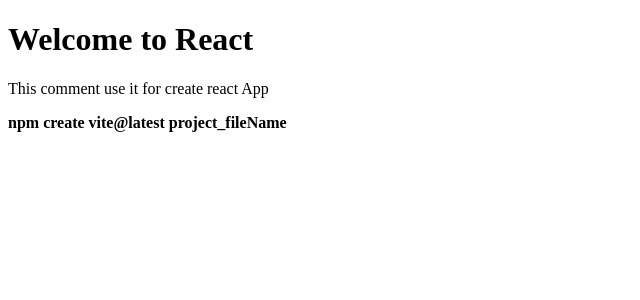
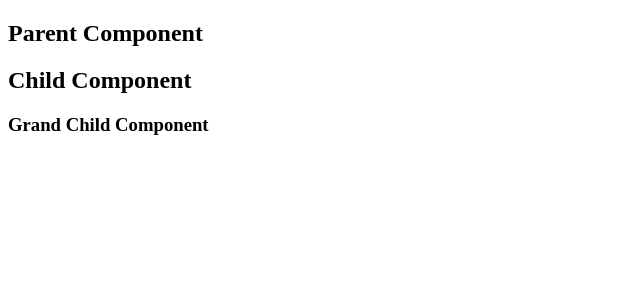
Before and after one commit to vinoth9598/reactTopics, a React (Vite) app: page / in a window 1280 px wide. Shown: the top 300 px of the page, without its empty margins (0-640 px from the left). Built offline with nearby package versions, Linux system fonts and the light colour scheme.

Commit message:
prop drilling

```diff
--- a/src/App.jsx
+++ b/src/App.jsx
@@ -1,12 +1,31 @@
 
 import React from "react" ;
 
+function GrandChildComponent({data}){
+  console.log(`from grand child component : ${data}`);
+  return (
+    <div>
+      <h3>Grand Child Component</h3>
+    </div>
+  )
+}
+
+function ChildComponent ({data}){
+  console.log(data);
+  return (
+    <div>
+      <h2>Child Component</h2>
+      <GrandChildComponent data = {data}/>
+    </div>
+  )
+}
+
 function App(){
+  const parentData = `Hello from Parent` ;
   return(
     <div>
-        <h1>Welcome to React</h1>
-        <p>This comment use it for create react App</p>
-        <b>npm create vite@latest project_fileName</b>
+      <h2>Parent Component</h2>
+      <ChildComponent data= {parentData}/>
     </div>
   )
 }
```
